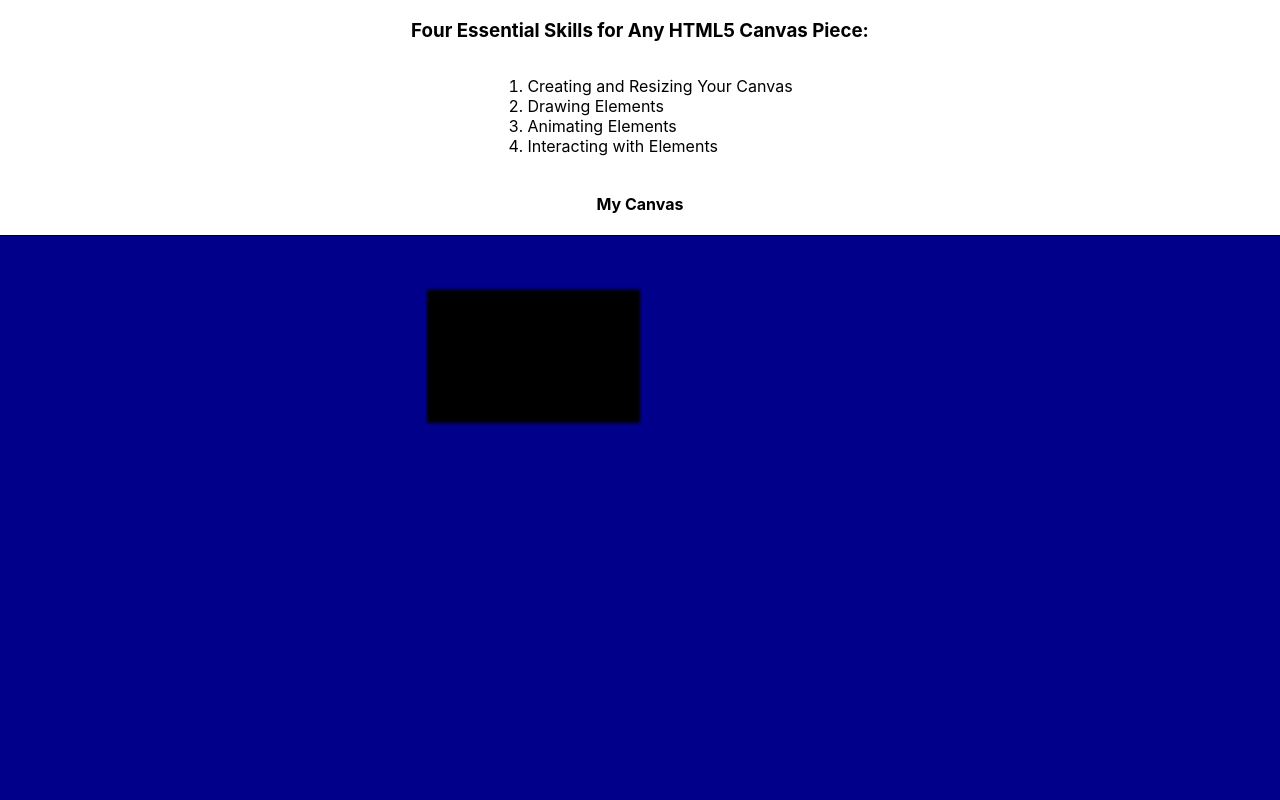
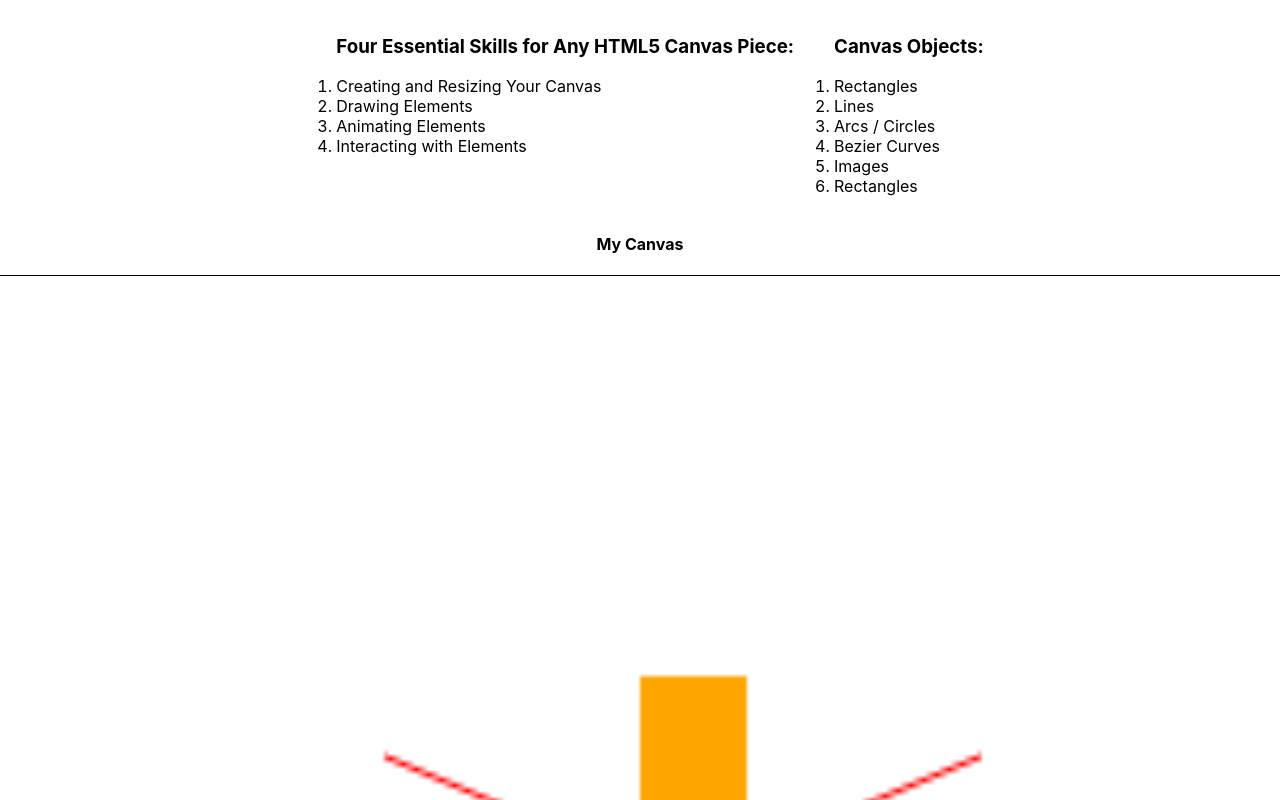
Before and after one commit to kgallagher52/keatongallagher.com, a React app: page / in a window 1280 px wide. Shown: the top 800 px of the page. Built offline with nearby package versions, Linux system fonts and the light colour scheme.

Commit message:
Working with lines and rectangles

```diff
--- a/src/components/Canvas/index.css
+++ b/src/components/Canvas/index.css
@@ -5,7 +5,11 @@
   flex-direction: column;
 }
 
+.canvas .info {
+  display: flex;
+}
+
 .canvas canvas {
-  background: darkblue;
+  background: white;
   border: 1px solid black;
 }
--- a/src/components/Canvas/index.tsx
+++ b/src/components/Canvas/index.tsx
@@ -7,21 +7,50 @@ const Canvas = () => {
     e.style.width = window.innerWidth.toString() + "px";
     e.style.height = window.innerHeight.toString() + "px";
     var c = e.getContext("2d");
-    // fillRect(x,y,width,height)
-    c.fillRect(100, 10, 50, 25);
+
+    /* Drawing Rectangle */
+    c.fillStyle = "rgba(0,0,0,0.3)";
+    c.fillRect(100, 100, 25, 25);
+    c.fillStyle = "orange";
+    c.fillRect(150, 75, 25, 25);
+    c.fillStyle = "purple";
+    c.fillRect(200, 100, 25, 25);
+
+    /* Drawing a Line */
+    c.beginPath();
+    c.moveTo(90, 90); // Where to start the line
+    c.lineTo(120, 100); // Where draw too
+    c.lineTo(190, 100);
+    c.lineTo(200, 100);
+    c.lineTo(230, 90);
+    c.lineTo(230, 90);
+    c.strokeStyle = "red";
+    c.stroke(); // Draw
   }, []);
   return (
     <div className="canvas" data-test="canvas-page">
       <div className="wrapper">
+        <div className="info">
+          <ol>
             <h3>Four Essential Skills for Any HTML5 Canvas Piece:</h3>
-        <ol>
             <li>Creating and Resizing Your Canvas</li>
             <li>Drawing Elements</li>
             <li>Animating Elements</li>
             <li>Interacting with Elements</li>
           </ol>
+          <ol>
+            <h3>Canvas Objects:</h3>
+            <li>Rectangles</li>
+            <li>Lines</li>
+            <li>Arcs / Circles</li>
+            <li>Bezier Curves</li>
+            <li>Images</li>
+            <li>Rectangles</li>
+          </ol>
+        </div>
         <h4>My Canvas</h4>
         <canvas></canvas>
+
         <a href="https://www.youtube.com/watch?v=EO6OkltgudE&list=PLpPnRKq7eNW3We9VdCfx9fprhqXHwTPXL">
           Source Video: Chris Courses
         </a>
```
Lines whose indentation alone changed are shown as unchanged.
